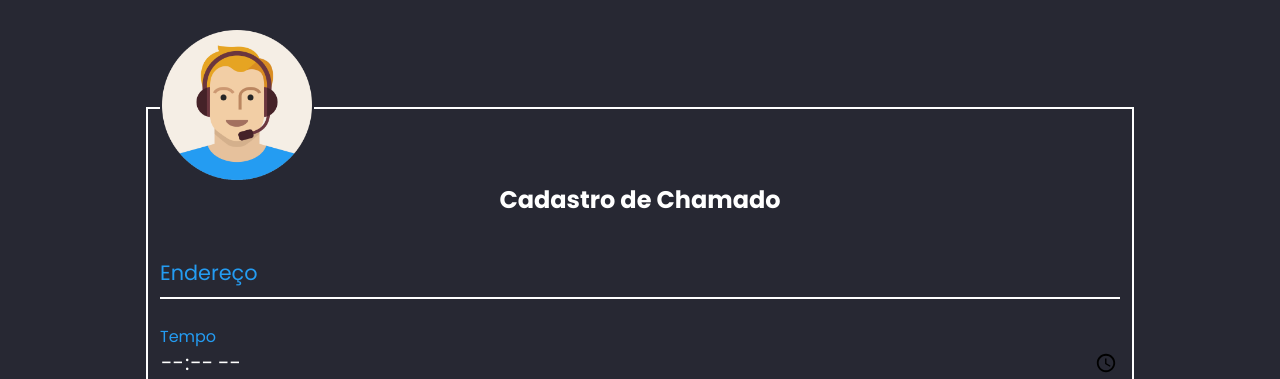
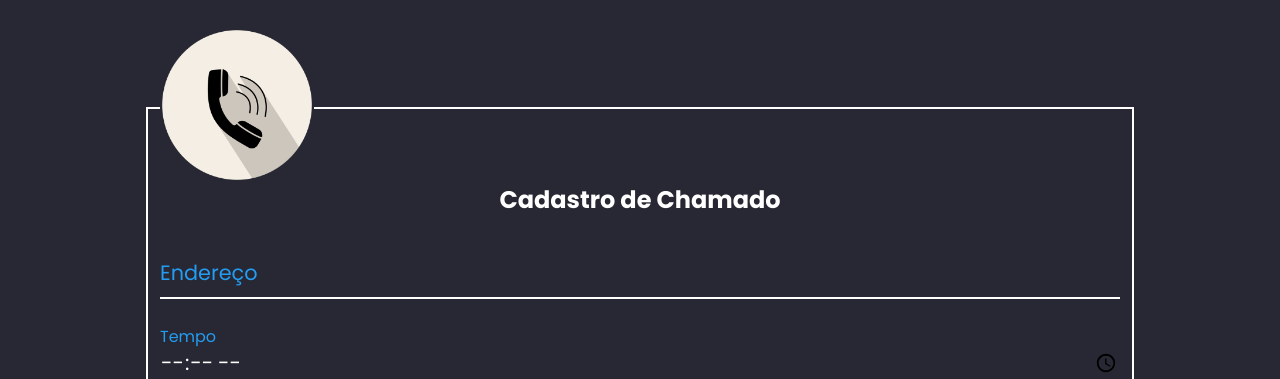
Before and after one commit to GustavoStorb/ProjetoIntegradorPHP, a PHP site: page /chamado in a window 1280 px wide. Shown: the part 75-454 px from the top of the page. Run offline with PHP 8.4, Linux system fonts and the light colour scheme; a user stored in the database is signed in; data comes from the database, SQL or seed files in the repository; data that the repository does not hold is empty.

Commit message:
add icons

```diff
--- a/app/Views/chamado/cadastrar.php
+++ b/app/Views/chamado/cadastrar.php
@@ -15,7 +15,7 @@ $veiculos = $vehicleModel->findAll();
          <form class="cadastro-form" method="POST">
             <fieldset>
                <legend>
-                  <img src="../public/user.png" width="150">
+                  <img src="../public/chamado.png" width="150">
                </legend>
                <h2 class="cadastro">Cadastro de Chamado</h2>
                <div class="form__group field">
--- a/app/Views/chamado/editar.php
+++ b/app/Views/chamado/editar.php
@@ -29,7 +29,7 @@ $veiculos = $vehicleModel->findAll();
          <form class="cadastro-form" method="POST">
             <fieldset>
                <legend>
-                  <img src="../public/user.png" width="150">
+                  <img src="../public/edit.png" width="150">
                </legend>
                <h2 class="cadastro">Cadastro de Chamado</h2>
                <input type="hidden" name="id" value="<?php echo $id; ?>">
--- a/app/Views/veiculo/cadastrar.php
+++ b/app/Views/veiculo/cadastrar.php
@@ -8,7 +8,7 @@
          <form class="cadastro-form" method="POST">
             <fieldset>
                <legend>
-                  <img src="../public/user.png" width="150">
+                  <img src="../public/veiculo.png" width="150">
                </legend>
                <h2 class="cadastro">Cadastro de Veiculo</h2>
                <label style="font-size: 1.3rem;" class="blue">Tipo</label>
```
Also changed, not shown: public/chamado.png (added), public/veiculo.png (added).
